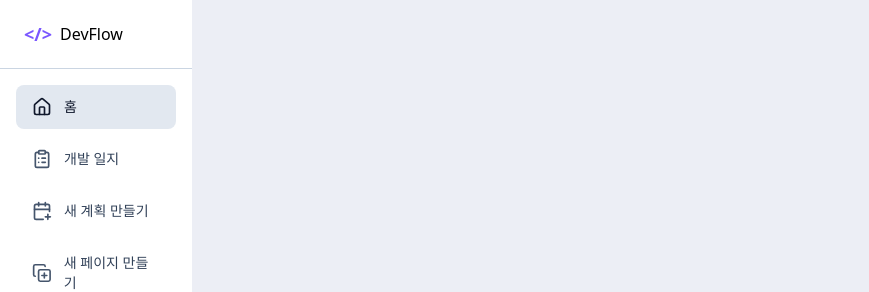
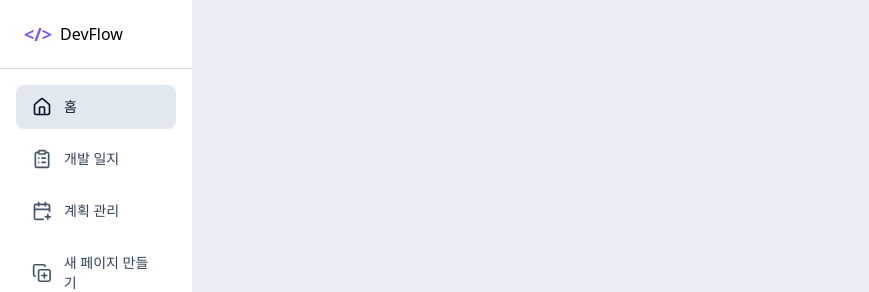
Before and after one commit to DeveloperBlog-Devflow/devflow, a Next.js app: page / in a window 1280 px wide. Shown: the top 292 px of the page, without its empty margins (0-869 px from the left). Built offline with nearby package versions, Linux system fonts and the light colour scheme; no server answers.

Commit message:
refactor: 사이드바 타이틀 수정

```diff
--- a/components/common/Sidebar.tsx
+++ b/components/common/Sidebar.tsx
@@ -15,7 +15,7 @@ import { auth } from '@/lib/firebase';
 const navItems = [
   { label: '홈', href: '/', icon: Home },
   { label: '개발 일지', href: '/logs', icon: ClipboardList },
-  { label: '새 계획 만들기', href: '/plans/new', icon: CalendarPlus },
+  { label: '계획 관리', href: '/plans/new', icon: CalendarPlus },
   { label: '새 페이지 만들기', href: '/pages/new', icon: CopyPlus },
 ];
 
```
